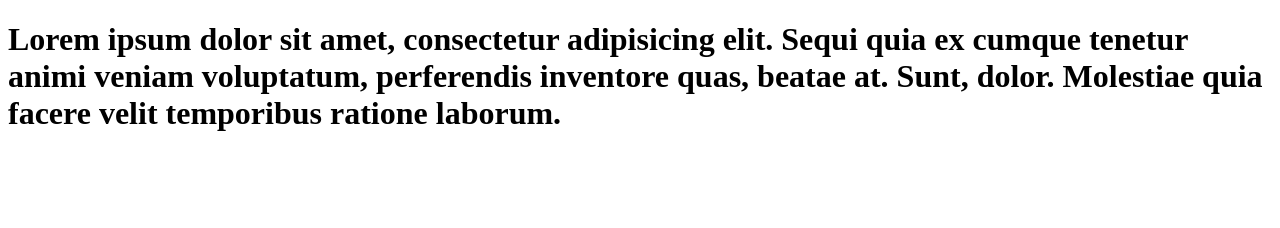
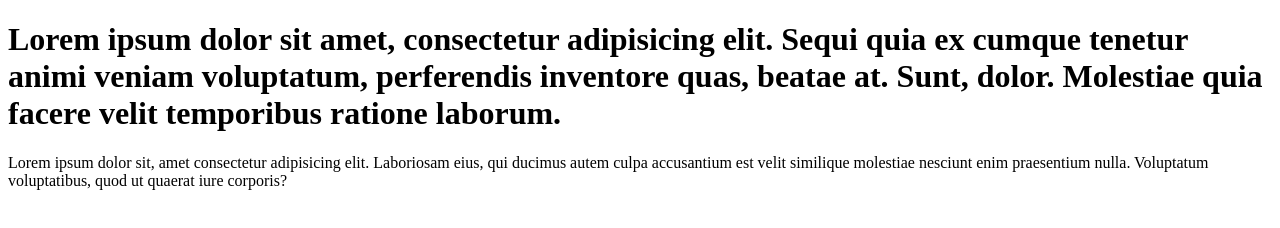
Before and after one commit to Diwanshu911/learn-git, a plain HTML site: page index.html in a window 1280 px wide. Drawn offline with Linux system fonts and the light colour scheme.

Commit message:
add paragraph to code

```diff
--- a/index.html
+++ b/index.html
@@ -7,5 +7,8 @@
 </head>
 <body>
     <h1>Lorem ipsum dolor sit amet, consectetur adipisicing elit. Sequi quia ex cumque tenetur animi veniam voluptatum, perferendis inventore quas, beatae at. Sunt, dolor. Molestiae quia facere velit temporibus ratione laborum.</h1>
+    <p>
+        Lorem ipsum dolor sit, amet consectetur adipisicing elit. Laboriosam eius, qui ducimus autem culpa accusantium est velit similique molestiae nesciunt enim praesentium nulla. Voluptatum voluptatibus, quod ut quaerat iure corporis?
+    </p>
 </body>
 </html>
```
